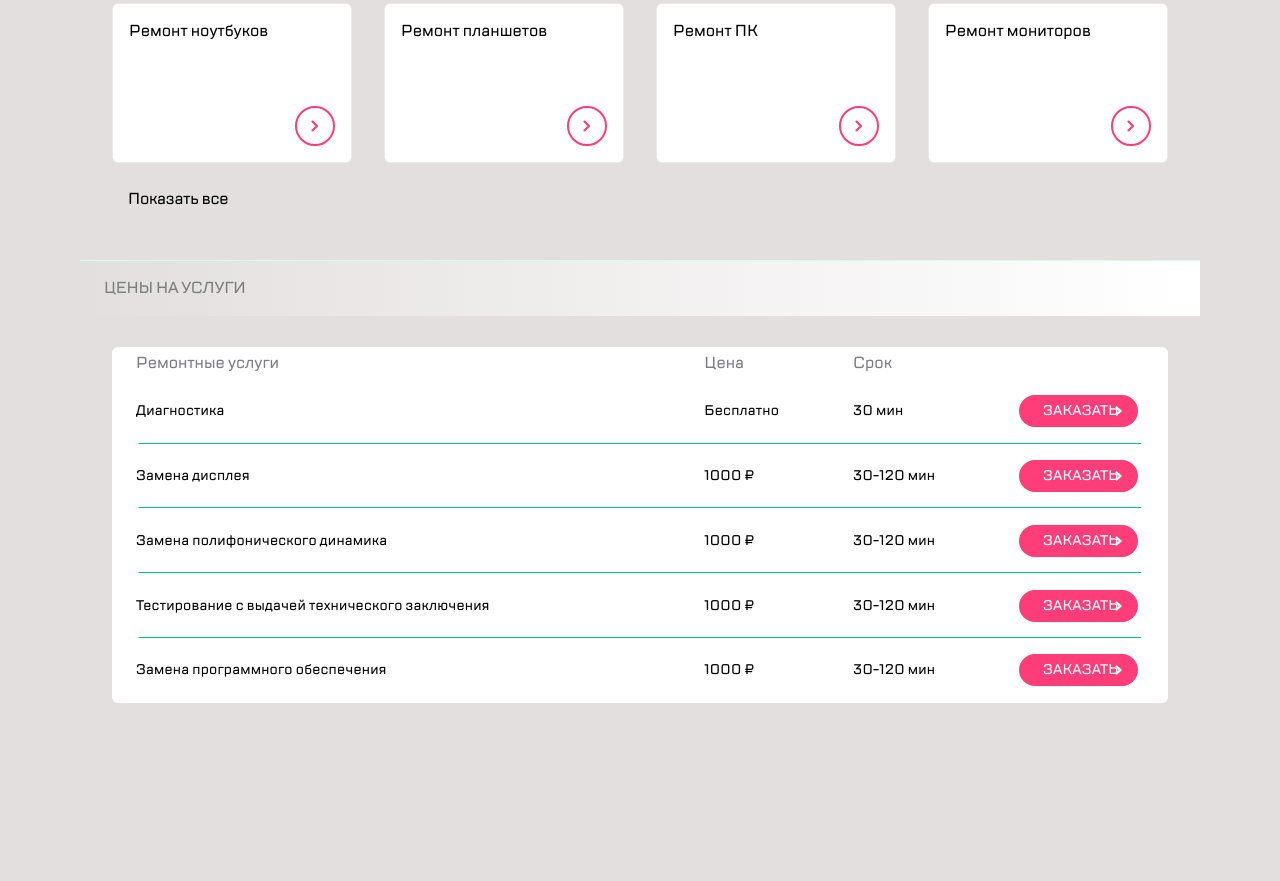
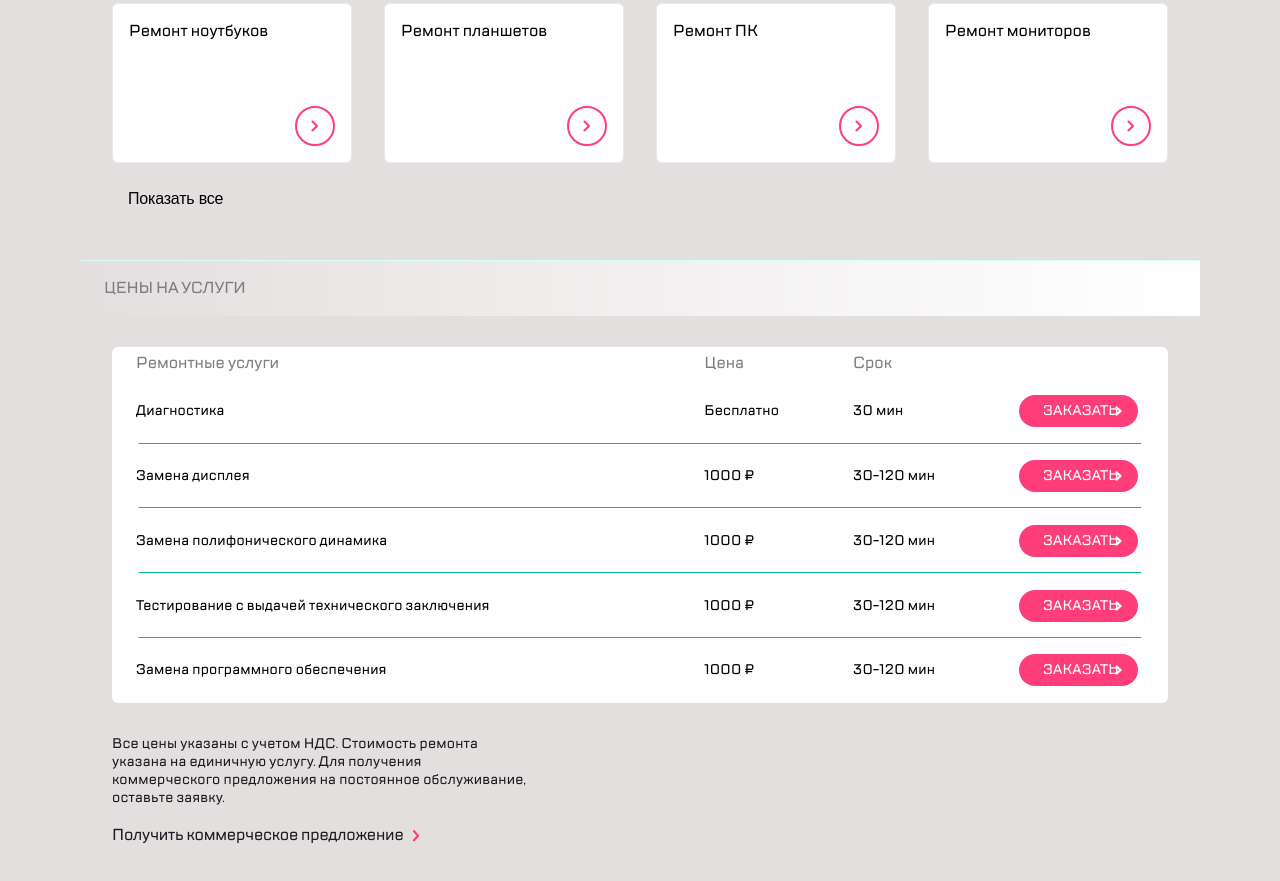
Before and after one commit to Almira1774/16.09, a website built with webpack: page src/template.pug in a window 1280 px wide. Shown: the part 1023-1904 px from the top of the page. Built offline with nearby package versions, Linux system fonts and the light colour scheme; files whose address does not match are found by name.

Commit message:
закончила prices

```diff
--- a/src/pug/prices.pug
+++ b/src/pug/prices.pug
@@ -75,3 +75,6 @@ section.prices
           div.item-container.last-item
             button.item.order Заказать
     div.swiper-pagination
+  div.offer
+    div.offer__text Все цены указаны с учетом НДС. Стоимость ремонта указана на единичную услугу. Для получения коммерческого предложения на постоянное обслуживание, оставьте заявку.
+    a(href='').offer__link Получить коммерческое предложение
--- a/src/sass/main.scss
+++ b/src/sass/main.scss
@@ -27,16 +27,16 @@ body {
 
  @media screen and (min-width: 320px) and (max-width: 767px) {
     max-width: 320px;
-    height: 1810px;
+    height: auto;
 
  }
  @media screen and (min-width: 768px) and (max-width: 1119px) {
-    height: 1857px;
+    height: auto;
 
 }
 @media screen and (min-width: 1120px) {
     max-width: 1120px;
-    height: 1925px;
+    height: auto;
 }
 }
 /* Пагинация у третьего слайдера. бордеры закруглить у слайдеров */
--- a/src/sass/prices.scss
+++ b/src/sass/prices.scss
@@ -72,10 +72,12 @@
 
         @media screen and ((min-width: 768px) and (max-width: 1119px)) {
             max-width: 720px;
+            margin-bottom: 24px;
         }
 
         @media screen and (min-width: 1120px) {
             max-width: 1056px;
+            margin-bottom: 32px;
         }
 
     }
@@ -224,6 +226,7 @@
 
         @media screen and ((min-width:320px) and (max-width: 767px)) {
             position: absolute;
+            text-align: middle;
 
 
         }
@@ -332,3 +335,68 @@
         background-color: #B5B6BC;
     }
 }
+
+.offer{
+    display:flex;
+    flex-direction: column;
+    @media screen and ((min-width: 320px) and (max-width: 767px)) {
+        max-width: 288px;
+        min-height: 138px;
+        padding-left: 16px;
+        margin-right: auto;
+
+    }
+    @media screen and ((min-width: 768px) and (max-width: 1119px)) {
+
+        max-width: 450px;
+        min-height: auto;
+        padding-left: 24px;
+        margin-right: auto;
+        row-gap: 16px;
+
+    }
+    @media screen and (min-width: 1120px){
+        max-width: 450px;
+        min-height: auto;
+        padding-left: 32px;
+        margin-right: auto;
+        row-gap: 16px;
+    }
+}
+.offer__text{
+   @include mainText;
+    line-height: 18px;
+
+}
+.offer__link{
+    color: $font-black;
+    text-decoration: none;
+    font-size: 16px;
+    font-weight: 500px;
+    line-height: 24px;
+    letter-spacing: -0.2px;
+    position: relative;
+    @media screen and ((min-width: 320px) and (max-width: 767px)) {
+        ::after{
+            content: url('../assets/more.png') ;
+            width: 24px;
+            height: 27px;
+            position: absolute;
+            left: 102px;
+            bottom: -2px;
+        }
+
+    }
+    @media screen and (min-width: 768px)  {
+        ::after{
+            content: url('../assets/more.png') ;
+            width: 24px;
+            height: 27px;
+            position: absolute;
+            left: 292px;
+            bottom: -2px;
+        }
+
+    }
+
+}
--- a/src/sass/variables.scss
+++ b/src/sass/variables.scss
@@ -44,14 +44,13 @@ $font-white: #FFFFFF;
 }
 
 @mixin mainText {
-    font-family: $font-primary;
     color: $font-black;
+    font-size: 14px;
     font-weight: 400;
     letter-spacing: 0.2px;
 }
 
 @mixin fontButtons {
-    font-family: $font-primary;
     font-weight: 500;
     font-size: 16px;
     line-height: 24px;
--- a/src/template.pug
+++ b/src/template.pug
@@ -67,3 +67,4 @@
 include ./pug/serviceGadgets.pug
     block prices
 include ./pug/prices.pug
+        footer.about-us
```
Also changed, not shown: dist/index.html, src/assets/more.png (added).
